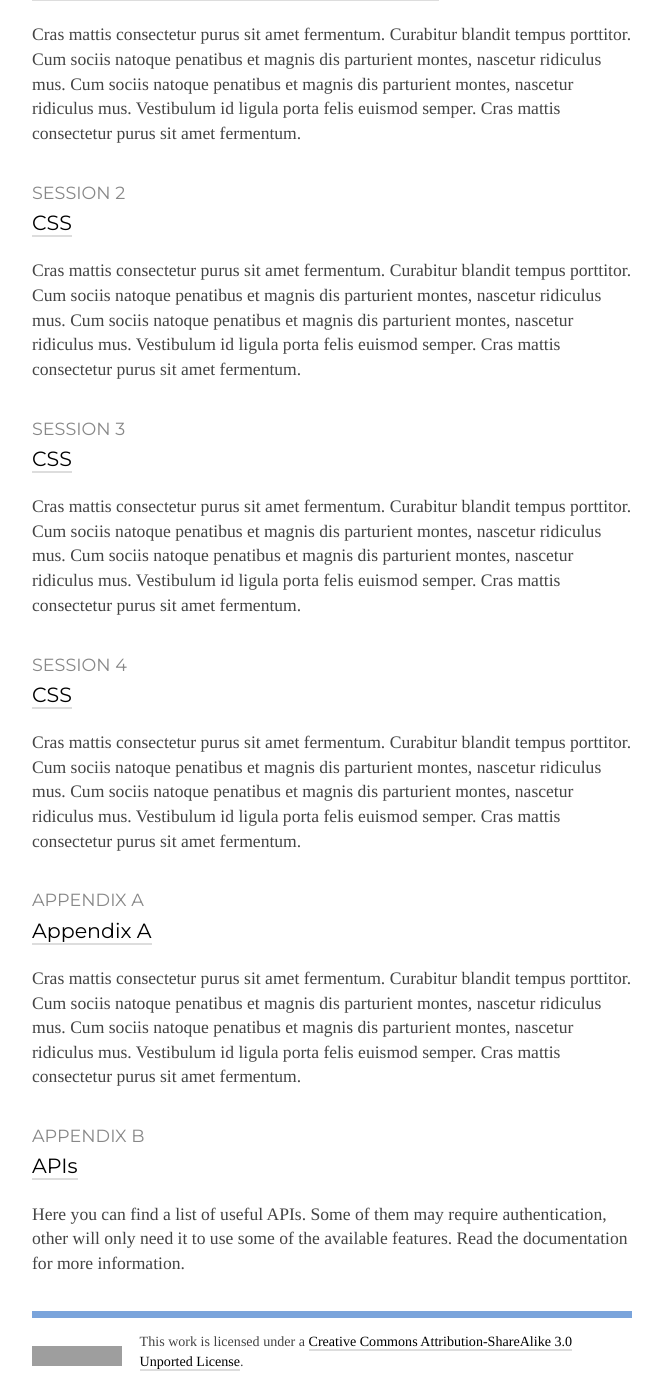
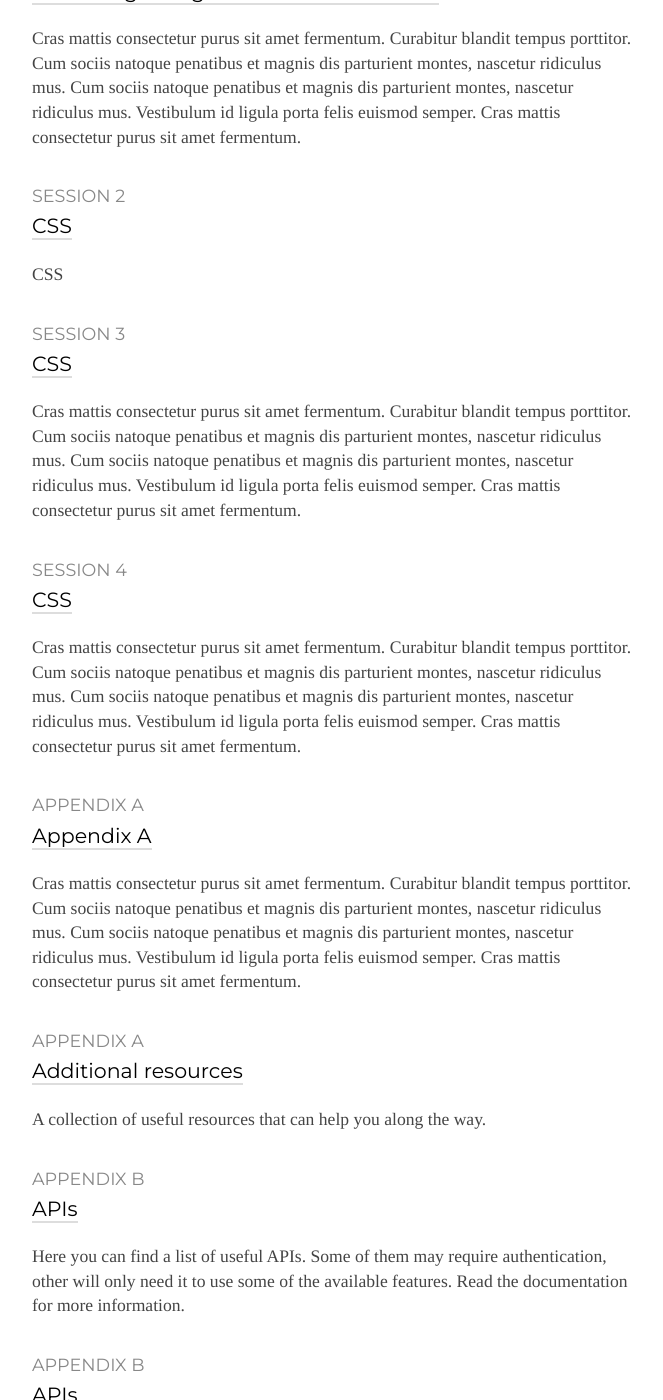
Before and after one commit to ntlk/creative-coding-2012, a Jekyll site: the page built from index.html, in a window 1280 px wide and 1400 px high, scrolled down 653 px. Shown: the whole window, without its empty margins (308-971 px from the left). Built offline with Jekyll 4.4.1, drawn with Linux system fonts in a browser that asks for light colours; Markdown is read by kramdown in place of the engine named in the settings; grey boxes are pictures that could not be loaded.

Commit message:
adding things

```diff
--- /dev/null
+++ b/_posts/2012-11-29-api-list.md
@@ -0,0 +1,37 @@
+---
+title: APIs
+number: Appendix B
+layout: post
+intro: Here you can find a list of useful APIs. Some of them may require authentication, other will only need it to use some of the available features. Read the documentation for more information.
+---
+
+* [MediaWiki](http://www.mediawiki.org/wiki/API)
+* [Freebase](http://www.freebase.com/docs/data)
+* [DBpedia](http://dbpedia.org/About)
+* [Google Maps](https://developers.google.com/maps/)
+* [Geonames](http://www.geonames.org)
+* [Pleiades Places](http://api.pleiades.stoa.org)
+* [LastFM](http://www.last.fm/api)
+* [Vimeo](http://vimeo.com/api)
+* [Flickr](http://www.flickr.com/services/api/)
+* [Twitter](https://dev.twitter.com/)
+* [Tumblr](http://www.tumblr.com/docs/en/api/v2)
+* [Cosm](https://cosm.com/docs/)
+* [Twilio](http://www.twilio.com/voice/api)
+* [Foursquare](https://developer.foursquare.com/)
+* [SoundCloud](http://developers.soundcloud.com/)
+* [YouTube](http://code.google.com/apis/youtube/overview.html)
+* [BBC](http://www.bbc.co.uk/programmes/developers#alternateserialisations)
+* [ViewChange](http://blog.viewchange.org/2010/05/entity-extraction-content-api-evaluation/)
+* [Social Actions](http://socialactions.com/)
+* [Wordnik](http://blog.wordnik.com/wordnik-api-has-gone-beta)
+* [Layar](http://layar.com/documentation/browser/)
+* [WolframAlpha](http://products.wolframalpha.com/api/)
+* [Instapaper](http://www.instapaper.com/api/full)
+* [NASA images](http://earthdata.nasa.gov/wiki/main/index.php/Global_Imagery_Browse_Services)
+* [LinkedIn](https://developer.linkedin.com)
+* [Hunch](http://hunch.com/developers/v1/)
+* [Netflix](http://developer.netflix.com)
+* [Instagram](http://instagram.com/developer/)
+* [BBC Nature](http://www.bbc.co.uk/nature/feedsanddata)
+* [A huge list of other APIs organised by category](http://www.programmableweb.com/apis/directory/1?sort=date)
--- /dev/null
+++ b/_posts/2012-11-30-additional-resources.md
@@ -0,0 +1,89 @@
+---
+title: Additional resources
+number: Appendix A
+layout: post
+intro: A collection of useful resources that can help you along the way.
+---
+what if youre into graphics? or the web?
+
+- getting some hosting
+- putting stuff on the server
+- getting domains
+- getting help
+- how to use documentation
+- GitHub
+- databases
+- frameworks
+- dynamic website software (Wordpress, Drupal, other cmses)
+
+## Software
+
+* [Sublime Text 2](http://www.sublimetext.com/)
+	- brilliant code editor
+* [Cyberduck](http://cyberduck.ch/)
+	- program you can use to transfer your files onto remote servers
+
+## Tools
+
+* [Mozilla X-Ray Goggles](http://hackasaurus.org/en-US/goggles/)
+	- tool for inspecting HTML pages
+* [Dabblet](http://dabblet.com/)
+	- tool for writing CSS
+* [JS Bin](http://jsbin.com/welcome/1/edit)
+	- tool for editing HTML, CSS and JavaScript; with live preview
+* [CodePen](http://codepen.io/)
+	- tool for showing off snippets of code and demoing things. Great source of goot tips and tricks
+
+
+## Documentation
+
+* [DocHub](http://dochub.io/)
+	- HTML, CSS, JavaScript and jQuery documentation
+* [HTML5 Doctor](https://html5doctor.com/)
+	- great reasurce on HTML5
+
+## Online learning resources
+
+* [Don't Fear The Internet](http://www.dontfeartheinternet.com/)
+	- Basic HTML & CSS for non-web designers
+* [HTML Dog](http://htmldog.com/)
+	- a collection of tutorials on HTML and CSS
+* [Mozilla Thimble](https://thimble.webmaker.org/en-US/projects)
+	- Thimble lets you learn some CSS and HTML by editing pages and seeing the effects immediately
+* [Codeacademy](http://www.codecademy.com/)
+	- interactive code lessons in a variety of languages
+* [Coursera](https://www.coursera.org/)
+	- Online courses on a variety of subjects
+* [Khan Academy](http://www.khanacademy.org/)
+	- Online video courses
+* [iTunes U](http://www.apple.com/apps/itunes-u/index.html)
+	- Learning resources for iPad and iPhone, on many subjects
+
+## Fonts
+
+* [Google Web Fonts](http://www.google.com/webfonts)
+	- free fonts you can use on your sites
+* [Adobe Edge Fonts](http://html.adobe.com/edge/webfonts/)
+	- as above
+* [Typecast](http://typecast.com/)
+	- online tool for designing web typography
+
+## Grids
+
+* [Gridset](https://gridsetapp.com/)
+	- online tool for designing grids for your sites
+
+## Other programming languages
+
+Ruby, Python and PHP are some of the more popular languages used for creating [dynamic websites][1], but you can do a lot more with them, so don't think of them as limited to generating pages.
+
+### Ruby
+
+* [Why's Poignant Guide to Ruby](http://mislav.uniqpath.com/poignant-guide/)
+	- this is unlike any other technical manual. It's surreal, magical and has a [soundtrack](http://mislav.uniqpath.com/poignant-guide/soundtrack/)
+* [Learn Ruby the Hard Way](http://ruby.learncodethehardway.org/book/)
+	- free book on Ruby
+* [Try Ruby](http://tryruby.org/)
+	- interactive Ruby tutorial
+
+[1]: http://en.wikipedia.org/wiki/Website#Dynamic_website
--- a/_posts/2012-12-03-session-2.md
+++ b/_posts/2012-12-03-session-2.md
@@ -2,7 +2,7 @@
 title: CSS
 number: Session 2
 layout: post
-intro: Cras mattis consectetur purus sit amet fermentum. Curabitur blandit tempus porttitor. Cum sociis natoque penatibus et magnis dis parturient montes, nascetur ridiculus mus. Cum sociis natoque penatibus et magnis dis parturient montes, nascetur ridiculus mus. Vestibulum id ligula porta felis euismod semper. Cras mattis consectetur purus sit amet fermentum.
+intro: CSS
 ---
 
 Hi.
```
Also changed, not shown: _posts/2012-12-04-hypertext.md (added, +9 -0 lines).
